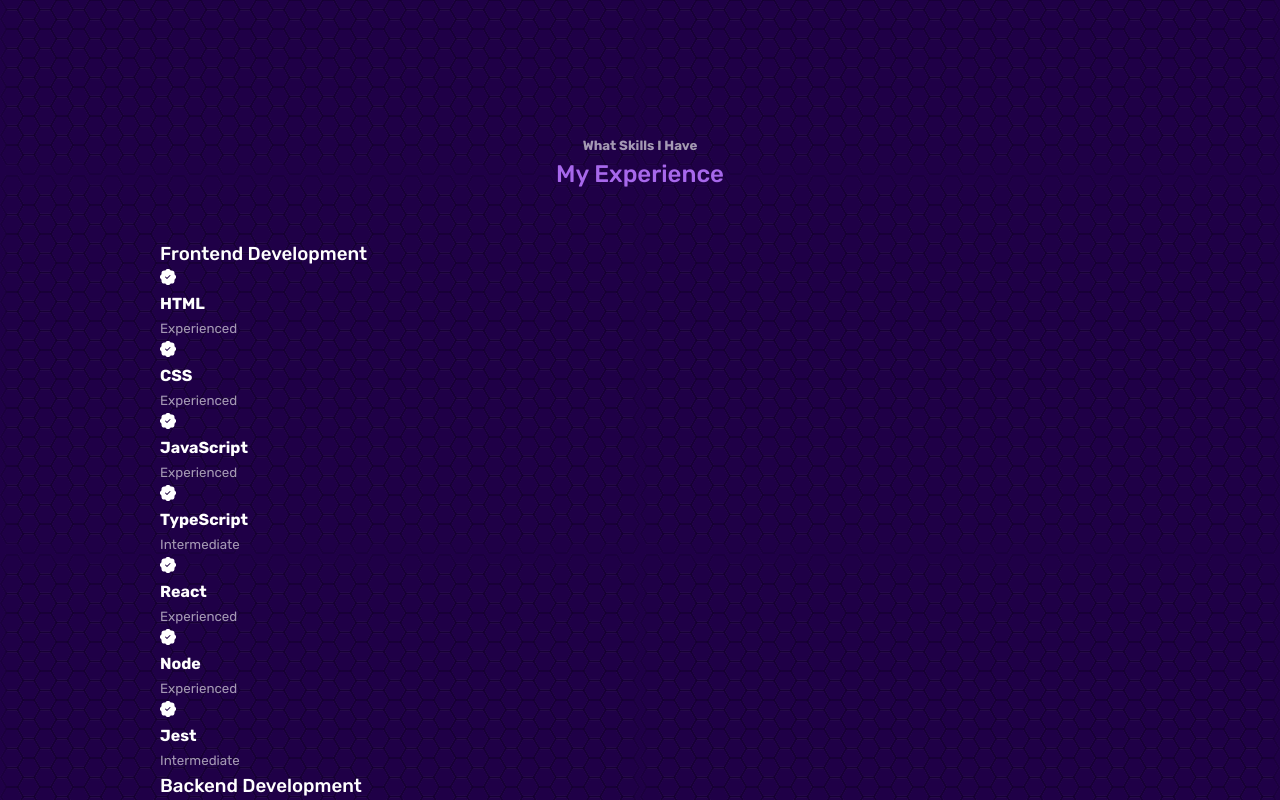
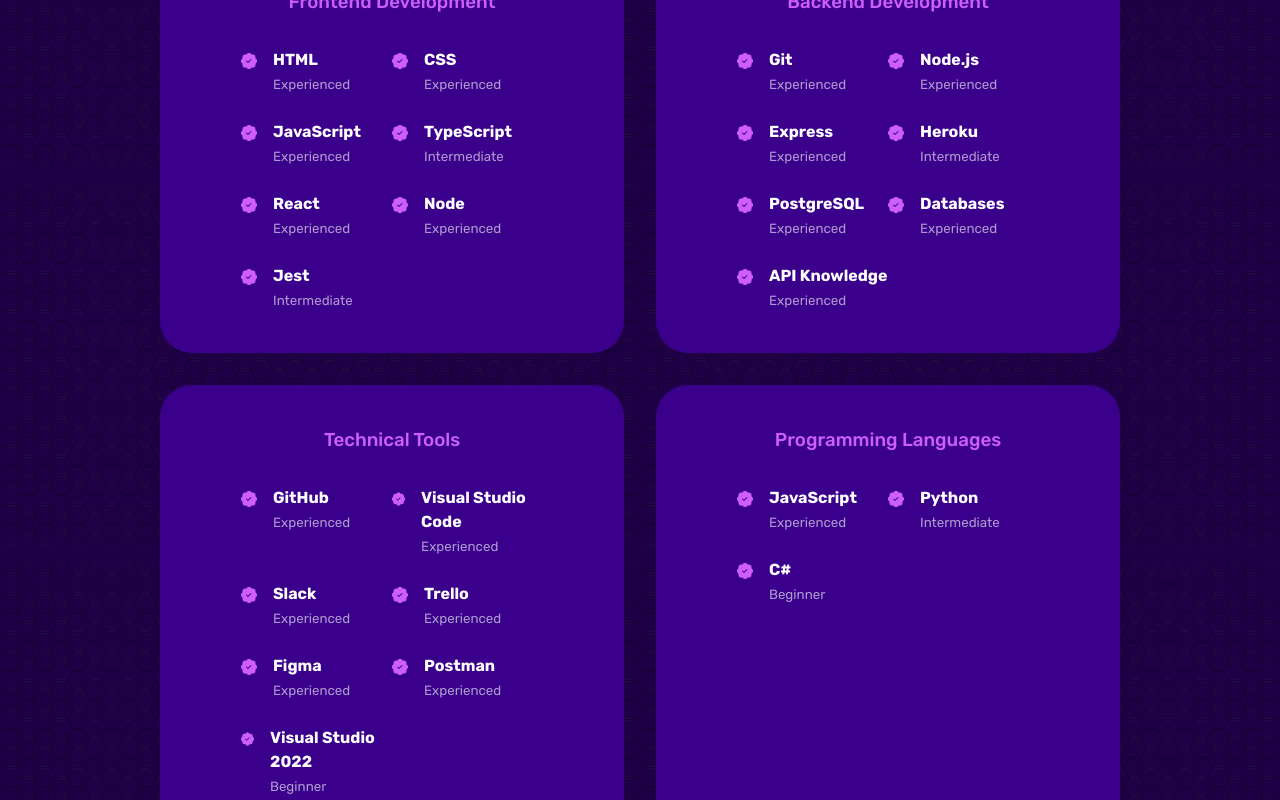
Before and after one commit to WCalderbank/AboutMe_Website, a React (Create React App) app in the folder aboutme_website/: page / in a window 1280 px wide. Shown: the part 1720-2520 px from the top of the page. Built offline with nearby package versions, Linux system fonts and the light colour scheme.

Commit message:
Adding (what I bring to the table) section

```diff
--- a/aboutme_website/src/App.jsx
+++ b/aboutme_website/src/App.jsx
@@ -7,6 +7,7 @@
 import References from "./Components/References/References";
 import Contact from "./Components/Contact/Contact";
 import Footer from "./Components/Footer/Footer";
+import ServicesIProvide from "./Components/ServicesIProvide/ServicesIProvide";
 
 const App = () => {
   return (
@@ -15,6 +16,7 @@
       <NavBar />
       <About />
       <Experience />
+      <ServicesIProvide />
       <Portfolio />
       <References />
       <Contact />
--- a/aboutme_website/src/Components/About/About.css
+++ b/aboutme_website/src/Components/About/About.css
@@ -23,8 +23,6 @@
   overflow: hidden;
   transform: rotate(10deg);
   transition: var(--transition);
-  height: 500px;
-  width: 500px;
   border: 2px solid var(--color-primary);
 }
 
@@ -48,7 +46,7 @@
 
 .about_card:hover {
   background: transparent;
-  border-color: var(--color-bg-variant);
+  border-color: var(--color-primary);
   cursor: default;
 }
 
--- a/aboutme_website/src/Components/About/About.jsx
+++ b/aboutme_website/src/Components/About/About.jsx
@@ -1,6 +1,6 @@
 import React from "react";
 import "./About.css";
-import Me from "../../Accessories/Profile.jpeg";
+import Me from "../../Accessories/Pic.jpg";
 import { FaBriefcase, FaClipboardCheck, FaHandshake } from "react-icons/fa";
 
 function About() {
@@ -22,7 +22,7 @@
             <article className="about_card">
               <FaBriefcase className="about_icon" />
               <h5>Experience</h5>
-              <small>6 Months</small>
+              <small>8 Months</small>
             </article>
             <article className="about_card">
               <FaHandshake className="about_icon" />
@@ -32,7 +32,7 @@
             <article className="about_card">
               <FaClipboardCheck className="about_icon" />
               <h5>Projects</h5>
-              <small>10+ Completed</small>
+              <small>20+ Completed</small>
             </article>
           </div>
 
--- a/aboutme_website/src/Components/Experience/Experience.css
+++ b/aboutme_website/src/Components/Experience/Experience.css
@@ -0,0 +1,70 @@
+.experience_container {
+  display: grid;
+  grid-template-columns: 1fr 1fr;
+  gap: 2rem;
+}
+
+.experience_container > div {
+  background: var(--color-bg-variant);
+  padding: 2.5rem 5rem;
+  border-radius: 2rem;
+  border: 1px solid transparent;
+  transition: var(--transition);
+}
+
+.experience_container > div:hover {
+  background: transparent;
+  border-color: var(--color-primary);
+  cursor: default;
+}
+
+.experience_container > div h3 {
+  text-align: center;
+  margin-bottom: 2rem;
+  color: var(--color-primary);
+}
+
+.experience_data {
+  display: grid;
+  grid-template-columns: 1fr 1fr;
+  row-gap: 1.5rem;
+}
+
+.experience_skills {
+  display: flex;
+  gap: 1rem;
+}
+
+.experience_icon {
+  margin-top: 5px;
+  color: var(--color-primary);
+}
+
+/* ============= Medium Devices ================= */
+@media screen and (max-width: 1024px) {
+  .experience_container {
+    grid-template-columns: 1fr;
+  }
+
+  .experience_container > div {
+    width: 80%;
+    padding: 2rem;
+    margin: 0 auto;
+  }
+
+  .experience_data {
+    padding: 1rem;
+  }
+}
+
+/* ============= Small Devices ================= */
+@media screen and (max-width: 600px) {
+  .experience_container {
+    gap: 1rem;
+  }
+
+  .experience_container > div {
+    width: 100%;
+    padding: 2rem 1rem;
+  }
+}
--- a/aboutme_website/src/Components/Experience/Experience.jsx
+++ b/aboutme_website/src/Components/Experience/Experience.jsx
@@ -13,39 +13,53 @@
           <h3>Frontend Development</h3>
           <div className="experience_data">
             <article className="experience_skills">
-              <BsPatchCheckFill />
+              <BsPatchCheckFill className="experience_icon" />
+              <div>
                 <h4>HTML</h4>
                 <small className="text-bright">Experienced</small>
+              </div>
             </article>
             <article className="experience_skills">
-              <BsPatchCheckFill />
+              <BsPatchCheckFill className="experience_icon" />
+              <div>
                 <h4>CSS</h4>
                 <small className="text-bright">Experienced</small>
+              </div>
             </article>
             <article className="experience_skills">
-              <BsPatchCheckFill />
+              <BsPatchCheckFill className="experience_icon" />
+              <div>
                 <h4>JavaScript</h4>
                 <small className="text-bright">Experienced</small>
+              </div>
             </article>
             <article className="experience_skills">
-              <BsPatchCheckFill />
+              <BsPatchCheckFill className="experience_icon" />
+              <div>
                 <h4>TypeScript</h4>
                 <small className="text-bright">Intermediate</small>
+              </div>
             </article>
             <article className="experience_skills">
-              <BsPatchCheckFill />
+              <BsPatchCheckFill className="experience_icon" />
+              <div>
                 <h4>React</h4>
                 <small className="text-bright">Experienced</small>
+              </div>
             </article>
             <article className="experience_skills">
-              <BsPatchCheckFill />
+              <BsPatchCheckFill className="experience_icon" />
+              <div>
                 <h4>Node</h4>
                 <small className="text-bright">Experienced</small>
+              </div>
             </article>
             <article className="experience_skills">
-              <BsPatchCheckFill />
+              <BsPatchCheckFill className="experience_icon" />
+              <div>
                 <h4>Jest</h4>
                 <small className="text-bright">Intermediate</small>
+              </div>
             </article>
           </div>
         </div>
@@ -54,41 +68,138 @@
           <h3>Backend Development</h3>
           <div className="experience_data">
             <article className="experience_skills">
-              <BsPatchCheckFill />
-              <h4>Rest API</h4>
+              <BsPatchCheckFill className="experience_icon" />
+              <div>
+                <h4>Git</h4>
                 <small className="text-bright">Experienced</small>
+              </div>
             </article>
             <article className="experience_skills">
-              <BsPatchCheckFill />
+              <BsPatchCheckFill className="experience_icon" />
+              <div>
                 <h4>Node.js</h4>
                 <small className="text-bright">Experienced</small>
+              </div>
             </article>
             <article className="experience_skills">
-              <BsPatchCheckFill />
+              <BsPatchCheckFill className="experience_icon" />
+              <div>
                 <h4>Express</h4>
                 <small className="text-bright">Experienced</small>
+              </div>
             </article>
             <article className="experience_skills">
-              <BsPatchCheckFill />
+              <BsPatchCheckFill className="experience_icon" />
+              <div>
                 <h4>Heroku</h4>
                 <small className="text-bright">Intermediate</small>
+              </div>
             </article>
             <article className="experience_skills">
-              <BsPatchCheckFill />
+              <BsPatchCheckFill className="experience_icon" />
+              <div>
                 <h4>PostgreSQL</h4>
                 <small className="text-bright">Experienced</small>
+              </div>
             </article>
             <article className="experience_skills">
-              <BsPatchCheckFill />
+              <BsPatchCheckFill className="experience_icon" />
+              <div>
                 <h4>Databases</h4>
                 <small className="text-bright">Experienced</small>
+              </div>
             </article>
+            <article className="experience_skills">
+              <BsPatchCheckFill className="experience_icon" />
+              <div>
+                <h4>API Knowledge</h4>
+                <small className="text-bright">Experienced</small>
               </div>
+            </article>
           </div>
         </div>
         {/* BREAK 2  */}
         <div className="experience_tools">
           <h3>Technical Tools</h3>
+          <div className="experience_data">
+            <article className="experience_skills">
+              <BsPatchCheckFill className="experience_icon" />
+              <div>
+                <h4>GitHub</h4>
+                <small className="text-bright">Experienced</small>
+              </div>
+            </article>
+            <article className="experience_skills">
+              <BsPatchCheckFill className="experience_icon" />
+              <div>
+                <h4>Visual Studio Code</h4>
+                <small className="text-bright">Experienced</small>
+              </div>
+            </article>
+            <article className="experience_skills">
+              <BsPatchCheckFill className="experience_icon" />
+              <div>
+                <h4>Slack</h4>
+                <small className="text-bright">Experienced</small>
+              </div>
+            </article>
+            <article className="experience_skills">
+              <BsPatchCheckFill className="experience_icon" />
+              <div>
+                <h4>Trello</h4>
+                <small className="text-bright">Experienced</small>
+              </div>
+            </article>
+            <article className="experience_skills">
+              <BsPatchCheckFill className="experience_icon" />
+              <div>
+                <h4>Figma</h4>
+                <small className="text-bright">Experienced</small>
+              </div>
+            </article>
+            <article className="experience_skills">
+              <BsPatchCheckFill className="experience_icon" />
+              <div>
+                <h4>Postman</h4>
+                <small className="text-bright">Experienced</small>
+              </div>
+            </article>
+            <article className="experience_skills">
+              <BsPatchCheckFill className="experience_icon" />
+              <div>
+                <h4>Visual Studio 2022</h4>
+                <small className="text-bright">Beginner</small>
+              </div>
+            </article>
+          </div>
+        </div>
+        {/* Break 3 */}
+        <div className="experience_languages">
+          <h3>Programming Languages</h3>
+          <div className="experience_data">
+            <article className="experience_skills">
+              <BsPatchCheckFill className="experience_icon" />
+              <div>
+                <h4>JavaScript</h4>
+                <small className="text-bright">Experienced</small>
+              </div>
+            </article>
+            <article className="experience_skills">
+              <BsPatchCheckFill className="experience_icon" />
+              <div>
+                <h4>Python</h4>
+                <small className="text-bright">Intermediate</small>
+              </div>
+            </article>
+            <article className="experience_skills">
+              <BsPatchCheckFill className="experience_icon" />
+              <div>
+                <h4>C#</h4>
+                <small className="text-bright">Beginner</small>
+              </div>
+            </article>
+          </div>
+        </div>
       </div>
     </section>
   );
--- a/aboutme_website/src/Components/Header/Header.css
+++ b/aboutme_website/src/Components/Header/Header.css
@@ -43,8 +43,7 @@
   width: 22rem;
   height: 30rem;
   position: absolute;
-  left: 50%;
-  transform: translateX(-50%);
+  left: calc(50% - 11rem);
   margin-top: 5rem;
   border-radius: 12rem 12rem 0 0;
   overflow: hidden;
--- /dev/null
+++ b/aboutme_website/src/Components/ServicesIProvide/ServicesIProvide.js
@@ -0,0 +1,7 @@
+import React from "react";
+
+function What_I_Provide() {
+  return <div>What_I_Provide</div>;
+}
+
+export default What_I_Provide;
--- a/aboutme_website/src/index.css
+++ b/aboutme_website/src/index.css
@@ -13,8 +13,8 @@
 :root {
   --color-bg: #1f0047;
   --color-bg-variant: #3a008c;
-  --color-primary: #a768eb;
-  --color-primary-variable: rgba(77, 181, 255, 0.4);
+  --color-primary: #cd5efd;
+  --color-primary-variable: #cd5efd;
   --color-white: #fff;
   --color-bright: rgba(255, 255, 255, 0.6);
 
@@ -62,7 +62,6 @@
 
 section {
   margin-top: 8rem;
-  height: 100vh;
 }
 
 section > h2,
```
Also changed, not shown: aboutme_website/src/Accessories/Pic.jpg (added), aboutme_website/src/Accessories/Profile.jpeg (deleted). Lines whose indentation alone changed are shown as unchanged.
